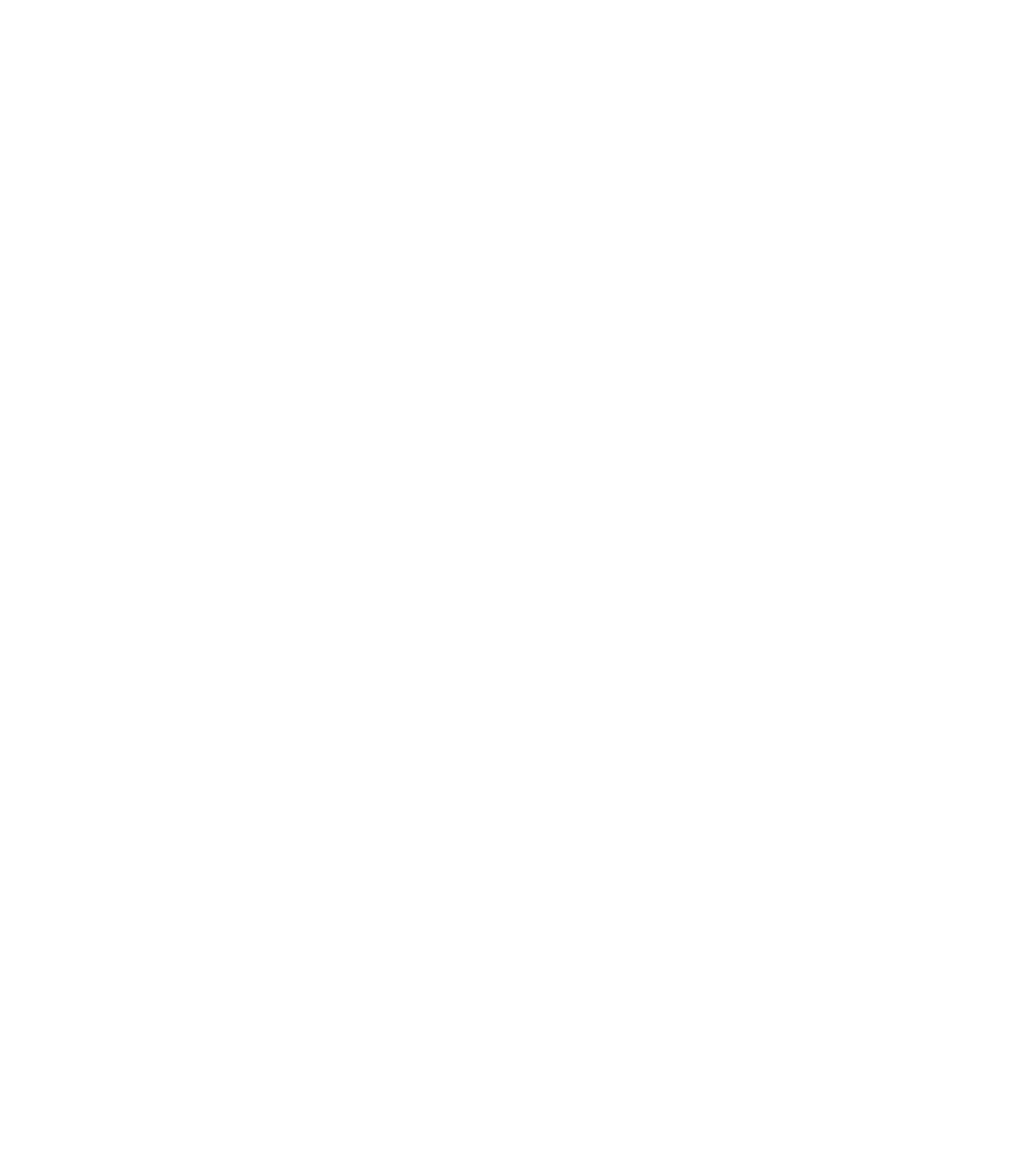
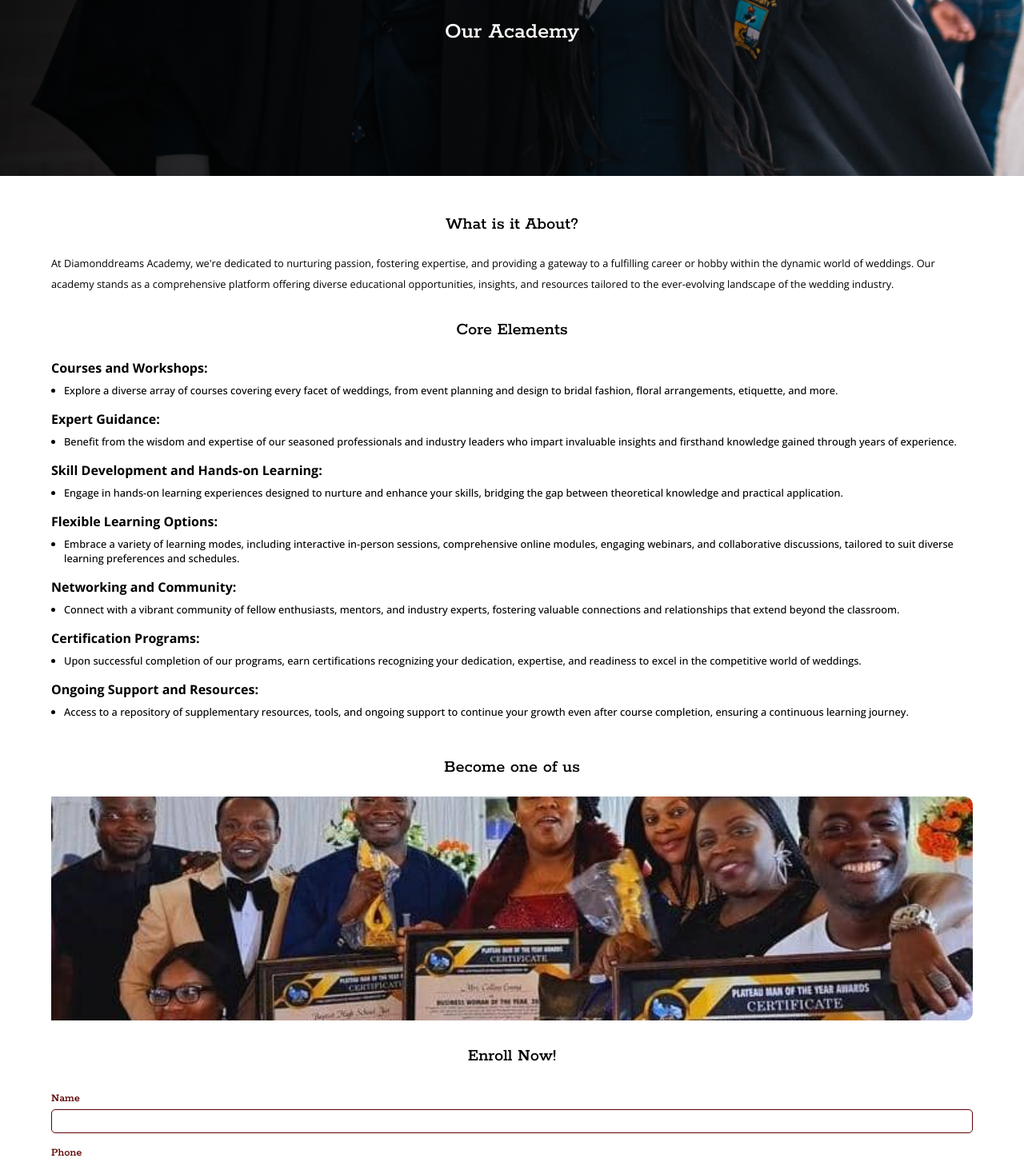
Before and after one commit to tosxin-456/diamond-dreams, a React (Vite) app: page /Academy in a window 1280 px wide. Before the commit this address had no page. Shown: the part 100-1553 px from the top of the page at 80% size. Before the commit the page ends 800 px from the top, so only its background shows below. Built offline with nearby package versions, Linux system fonts and the light colour scheme.

Commit message:
Add contact page

```diff
--- a/src/App.jsx
+++ b/src/App.jsx
@@ -4,8 +4,11 @@
   createRoutesFromElements,
   RouterProvider
 } from 'react-router-dom';
+
 import Navbar from "./layout/Navbar";
+import AcademyWrap from './pages/academy/Academy';
 import BlogWrap from './pages/blog/Blog';
+import ContactWrap from './pages/contacts/Contact';
 import Home from "./pages/home/Hompage";
 import ShopWrap from './pages/shop/Shop';
 
@@ -16,6 +19,8 @@
         <Route index element={<Home/>}/>
         <Route path='Shop' element={<ShopWrap/>}/>
         <Route path='Blog' element={<BlogWrap/>} />
+        <Route path='Contact' element={<ContactWrap/>} />
+        <Route path='Academy' element={<AcademyWrap/>} />
       </Route>
     </Route>
   )
--- a/src/index.css
+++ b/src/index.css
@@ -138,6 +138,46 @@
   padding-block-start: 3rem;
 }
 
+header.homeHeader.contact {
+  background-image: url(./assets/images/contact-us.jpeg);
+}
+
+header.homeHeader.contact .landContainer{
+  display: flex;
+  justify-content: center;
+  padding-block-start: 3rem;
+}
+
+header.homeHeader.academy {
+  background-image: url(./assets/images/academy.jpeg);
+}
+
+header.homeHeader.academy .landContainer{
+  display: flex;
+  justify-content: center;
+  padding-block-start: 3rem;
+}
+
+header.homeHeader.planning {
+  background-image: url(./assets/images/planning.jpeg);
+}
+
+header.homeHeader.planning .landContainer{
+  display: flex;
+  justify-content: center;
+  padding-block-start: 3rem;
+}
+
+header.homeHeader.cart {
+  background-image: url(./assets/images/cart-bag.jpeg);
+}
+
+header.homeHeader.cart .landContainer{
+  display: flex;
+  justify-content: center;
+  padding-block-start: 3rem;
+}
+
 header.homeHeader::before {
   content: "";
   position: absolute;
@@ -268,7 +308,7 @@
 
 main section ul {
   list-style: unset;
-  margin: 1rem;
+  margin-inline: 1rem;
   font-size: .8rem;
   font-family: var(--opensans);
   font-weight: 500;
@@ -302,7 +342,7 @@
 }
 
 main section ul li {
-  margin-block: 1rem;
+  margin-block: .5rem 1rem;
 }
 
 main section.academySection {
@@ -386,6 +426,7 @@
 main section.contactLine aside.socialIne {
   width: 90%;
   margin-inline: auto;
+  margin-block: 2rem 1rem;
   display: flex;
   justify-content: space-between;
   align-items: center;
@@ -647,11 +688,26 @@
   gap: .5rem;
 }
 
-
-
 section.blogSectionOne article .likDiv span {
   opacity: 0.8;
   font-weight: 400;
   font-family: var(--opensans);
   font-size: 0.8rem;
 }
+
+/* Academy Styles */
+section.academySec article h3 {
+  font-weight: 600;
+  font-family: var(--opensans);
+  font-size: 1rem;
+}
+
+section .oneOfUs {
+  width: 100%;
+  height: 35vh;
+  background-position: 50% 50%;
+  background-size: cover;
+  background-image: url(./assets/images/award.jpeg);
+  border-radius: 0px 10px 10px 0px;
+  margin-block: 1rem;
+}
--- a/src/layout/Navbar.jsx
+++ b/src/layout/Navbar.jsx
@@ -25,7 +25,7 @@
     let currentIndex = 0;
     let interval;
 
-    if (!location.pathname.includes('/Shop') && !location.pathname.includes('/Blog')) {
+    if (!location.pathname.includes('/Shop') && !location.pathname.includes('/Blog') && !location.pathname.includes('/Contact') && !location.pathname.includes('/Academy') && !location.pathname.includes('/Planning') && !location.pathname.includes('/Cart'))  {
       interval = setInterval(() => {
         currentIndex = (currentIndex + 1) % headers.length;
         setCurrentHeader(headers[currentIndex]);
@@ -37,6 +37,14 @@
       setCurrentHeader("shop");
     } else if (location.pathname.includes('/Blog')) {
       setCurrentHeader("blog");
+    } else if (location.pathname.includes('/Contact')) {
+      setCurrentHeader("contact");
+    } else if (location.pathname.includes('/Academy')) {
+      setCurrentHeader("academy");
+    } else if (location.pathname.includes('/Planning')) {
+      setCurrentHeader("planning");
+    } else if (location.pathname.includes('/Cart')) {
+      setCurrentHeader("cart");
     }
 
     return () => clearInterval(interval);
@@ -55,13 +63,13 @@
                 alt="Close"
               />
               <ul>
-                <li><NavLink onClick={() => {handleNavToggle(); Window.reload()}} to='/'>Home</NavLink></li>
+                <li><NavLink onClick={() => Window.reload()} to='/'>Home</NavLink></li>
                 <li><NavLink onClick={handleNavToggle} to='Shop'>Shop</NavLink></li>
                 <li><NavLink onClick={handleNavToggle} to='Blog'>Our Blog</NavLink></li>
-                <li><NavLink onClick={handleNavToggle}>Contact us</NavLink></li>
-                <li><NavLink onClick={handleNavToggle}>Our academy</NavLink></li>
-                <li><NavLink onClick={handleNavToggle}>Planning</NavLink></li>
-                <li><NavLink onClick={handleNavToggle}><img src={cartIcon} alt="" /></NavLink></li>
+                <li><NavLink onClick={handleNavToggle} to='Contact'>Contact us</NavLink></li>
+                <li><NavLink onClick={handleNavToggle} to='Academy'>Our academy</NavLink></li>
+                <li><NavLink onClick={handleNavToggle} to='Planning'>Planning</NavLink></li>
+                <li><NavLink onClick={handleNavToggle} to='Cart'><img src={cartIcon} alt="" /></NavLink></li>
               </ul>
             </div>
           </nav>
@@ -85,7 +93,11 @@
             {currentHeader === "two" && <><p>Your gateway to wedding expertise, creativity and professional connections</p> <button>Shop Now</button></>}
             {currentHeader === "three" && <><p>Creating seamless, unforgettable moments for your special day</p> <button>Shop Now</button></>}
             {currentHeader === 'shop' && <p>Shop</p>}
-            {currentHeader === 'blog' && <p>Blog</p>}
+            {currentHeader === 'blog' && <p>Our Blog</p>}
+            {currentHeader === 'contact' && <p>Contact us</p>}
+            {currentHeader === 'academy' && <p>Our Academy</p>}
+            {currentHeader === 'planning' && <p>Planning</p>}
+            {currentHeader === 'cart' && <p>Cart</p>}
           </div>
         </div>
       </header>
--- /dev/null
+++ b/src/pages/academy/Academy.jsx
@@ -0,0 +1,107 @@
+import React, { useState, useRef } from 'react';
+import SwiperCore from 'swiper';
+import { Swiper, SwiperSlide } from 'swiper/react';
+import { Navigation, Pagination, Autoplay } from 'swiper/modules';
+
+import 'swiper/css'
+import 'swiper/css/navigation'
+import 'swiper/css/pagination'
+
+SwiperCore.use([Autoplay, Navigation]);
+
+const AcademyWrap = () => {
+  // const [collections, setCollections] = useState([
+  //   // { id: 3, image: cart, title: 'Bag' },
+  // ]);
+
+  const handleSlideChange = (direction, swiperRef) => {
+    const activeIndex = swiperRef.current.swiper.activeIndex;
+    let newIndex = activeIndex;
+
+    if (direction === 'next') {
+      newIndex = (newIndex + 1) % collections.length;
+    } else if (direction === 'prev') {
+      newIndex = (newIndex - 1 + collections.length) % collections.length;
+    }
+
+    swiperRef.current.swiper.slideTo(newIndex, 500, false);
+  };
+
+  return (
+    <>
+      <section>
+        <h2>What is it About?</h2>
+        <p>
+          At Diamonddreams Academy, we're dedicated to nurturing passion, fostering expertise, and providing a gateway to a fulfilling career or hobby within the dynamic world of weddings. Our academy stands as a comprehensive platform offering diverse educational opportunities, insights, and resources tailored to the ever-evolving landscape of the wedding industry.
+        </p>
+      </section>
+      <section className="academySec">
+        <h2>Core Elements</h2>
+        <article>
+          <h3><b>Courses and Workshops:</b></h3>
+          <ul>
+            <li>Explore a diverse array of courses covering every facet of weddings, from event planning and design to bridal fashion, floral arrangements, etiquette, and more.</li>
+          </ul>
+        </article>
+        <article>
+          <h3><b>Expert Guidance:</b></h3>
+          <ul>
+            <li>Benefit from the wisdom and expertise of our seasoned professionals and industry leaders who impart invaluable insights and firsthand knowledge gained through years of experience.</li>
+          </ul>
+        </article>
+        <article>
+          <h3><b>Skill Development and Hands-on Learning:</b></h3>
+          <ul>
+            <li>Engage in hands-on learning experiences designed to nurture and enhance your skills, bridging the gap between theoretical knowledge and practical application.</li>
+          </ul>
+        </article>
+        <article>
+          <h3><b>Flexible Learning Options:</b></h3>
+          <ul>
+            <li>Embrace a variety of learning modes, including interactive in-person sessions, comprehensive online modules, engaging webinars, and collaborative discussions, tailored to suit diverse learning preferences and schedules.</li>
+          </ul>
+        </article>
+        <article>
+          <h3><b>Networking and Community:</b></h3>
+          <ul>
+            <li>Connect with a vibrant community of fellow enthusiasts, mentors, and industry experts, fostering valuable connections and relationships that extend beyond the classroom.</li>
+          </ul>
+        </article>
+        <article>
+          <h3><b>Certification Programs:</b></h3>
+          <ul>
+            <li>Upon successful completion of our programs, earn certifications recognizing your dedication, expertise, and readiness to excel in the competitive world of weddings.</li>
+          </ul>
+        </article>
+        <article>
+          <h3><b>Ongoing Support and Resources:</b></h3>
+          <ul>
+            <li>Access to a repository of supplementary resources, tools, and ongoing support to continue your growth even after course completion, ensuring a continuous learning journey.</li>
+          </ul>
+        </article>
+      </section>
+      <section>
+        <h2>Become one of us</h2>
+        <article>
+          <div className="oneOfUs"></div>
+          <section className='contactLine'>
+            <h2>Enroll Now!</h2>
+            <form>
+              <label htmlFor="name">Name</label>
+              <input type="text" id='name' />
+              <label htmlFor="phone">Phone</label>
+              <input type="number" id='phone' />
+              <label htmlFor="email">Email</label>
+              <input type="email" id='email' />
+              <label htmlFor="Address">Address</label>
+              <input type="text" id="Address" />
+              <button>Next</button>
+            </form>
+          </section>
+        </article>
+      </section>
+    </>
+  );
+}
+
+export default AcademyWrap;
--- /dev/null
+++ b/src/pages/contacts/Contact.jsx
@@ -0,0 +1,46 @@
+import addBook from '../../assets/icons/address-book.svg';
+import phoneIcon from '../../assets/icons/phone.svg';
+import mailIcon from '../../assets/icons/email.svg';
+
+const ContactWrap = () => {
+  return (
+    <>
+      <section className="conSect">
+        <h2>Contact us</h2>
+        <p>
+          Step into a world of bridal elegance at diamonddreams, where we offer a carefully curated collection of wedding dresses and accessories to make your special day truly magical. Explore our diverse range, from timeless classics to on-trend styles, designed to suit every bride's unique vision. Our commitment is to provide a personalized experience, helping you find 'the one' among our stunning gowns and adornments. Celebrate your individuality with our thoughtfully crafted pieces, ensuring you radiate confidence and beauty on your wedding day. At diamonddreams, we believe in making your journey to 'I do' as memorable and enchanting as the day itself.Step into a world of bridal elegance at diamonddreams, where we offer a carefully curated collection of wedding dresses and accessories to make your special day truly magical. Explore our diverse range, from timeless classics to on-trend styles, designed to suit every bride's unique vision.
+        </p>
+      </section>
+      <section className='contactLine'>
+        <h2>Send us a message</h2>
+        <aside className="socialIne">
+          <div className="socialAdd">
+            <img src={addBook} alt="Contact" />
+            <p>Jos, Plateau State</p>
+          </div>
+          <div className="socialAdd">
+            <img src={phoneIcon} alt="Phone" />
+            <p>+234 07483463507</p>
+          </div>
+          <div className="socialAdd">
+            <img src={mailIcon} alt="Mail" />
+            <p>diamonddreams@gmail.com</p>
+          </div>
+        </aside>
+        <form>
+          <label htmlFor="name">Name</label>
+          <input type="text" id='name' />
+          <label htmlFor="phone">Phone</label>
+          <input type="number" id='phone' />
+          <label htmlFor="email">Email</label>
+          <input type="email" id='email' />
+          <label htmlFor="message">Message</label>
+          <textarea name="" id="message" cols="20" rows="6"></textarea>
+          <button>Send</button>
+        </form>
+      </section>
+    </>
+  );
+}
+
+export default ContactWrap;
```
